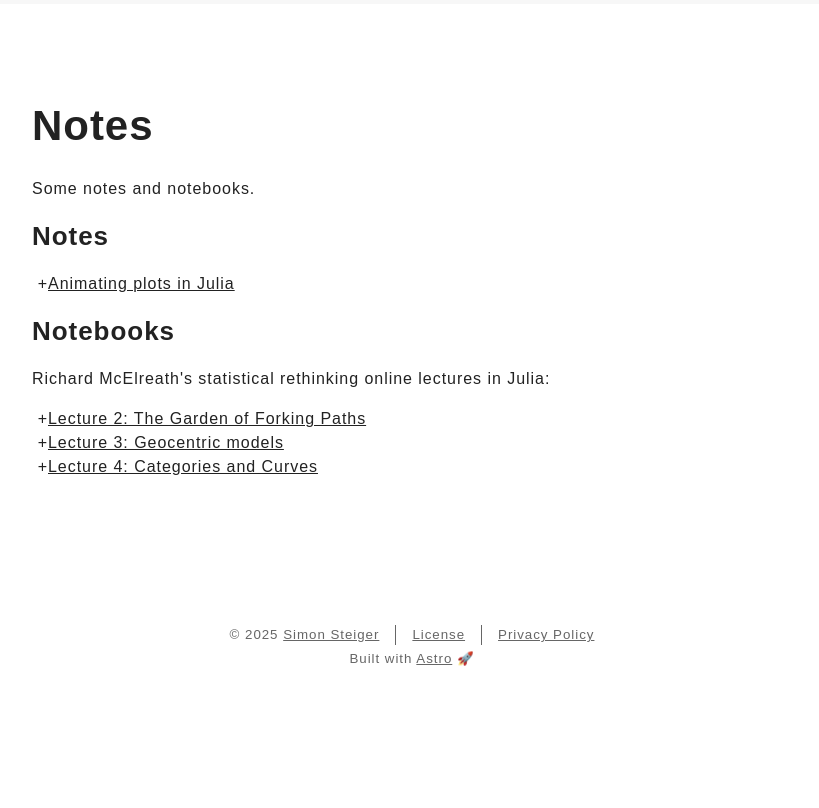
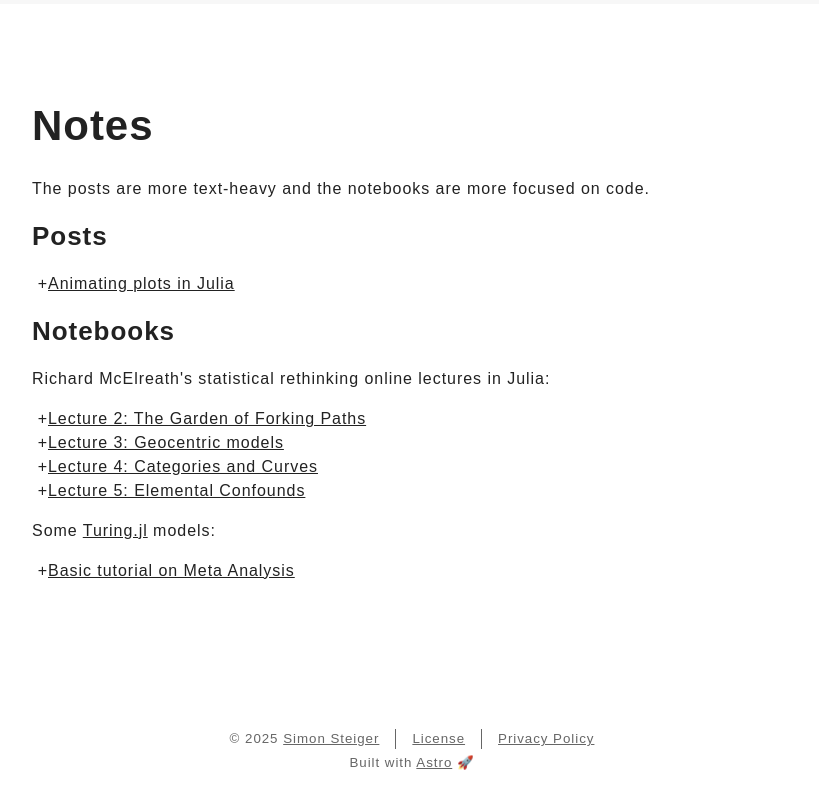
Before and after one commit to simonsteiger/birdsotherwi.se, an Astro site: page /notes in a window 1280 px wide. Shown: the part 66-874 px from the top of the page, without its empty margins (228-1047 px from the left). Before the commit the page ends 800 px from the top, so only its background shows below. Built offline with nearby package versions, Linux system fonts and the light colour scheme; Astro itself is replaced by a stand-in of ours; some packages are replaced by stand-ins of ours; a web font is replaced by a local one.

Commit message:
add meta analysis tutorial

```diff
--- a/src/pages/notes.astro
+++ b/src/pages/notes.astro
@@ -7,8 +7,8 @@ const pageTitle = "Notes";
 ---
 
 <BaseLayout pageTitle={pageTitle}>
-  <p>Some notes and notebooks.</p>
-  <h2>Notes</h2>
+  <p>The posts are more text-heavy and the notebooks are more focused on code.</p>
+  <h2>Posts</h2>
   {
     isAllDraft ? (
       <p>Nothing here yet.</p>
@@ -40,5 +40,18 @@ const pageTitle = "Notes";
         href="https://learnbayes.se/julia/statistical_rethinking/04_categories.html"
         target="_blank">Lecture 4: Categories and Curves</a>
     </li>
+    <li>
+      <a
+        href="https://learnbayes.se/julia/statistical_rethinking/05_confounds.html"
+        target="_blank">Lecture 5: Elemental Confounds</a>
+    </li>
+  </ul>
+  <p>Some <a href="https://turinglang.org", target="_blank">Turing.jl</a> models:</p>
+  <ul>
+    <li>
+      <a
+        href="https://learnbayes.se/julia/metaanalysis.html"
+        target="_blank">Basic tutorial on Meta Analysis</a>
+    </li>
   </ul>
 </BaseLayout>
```
